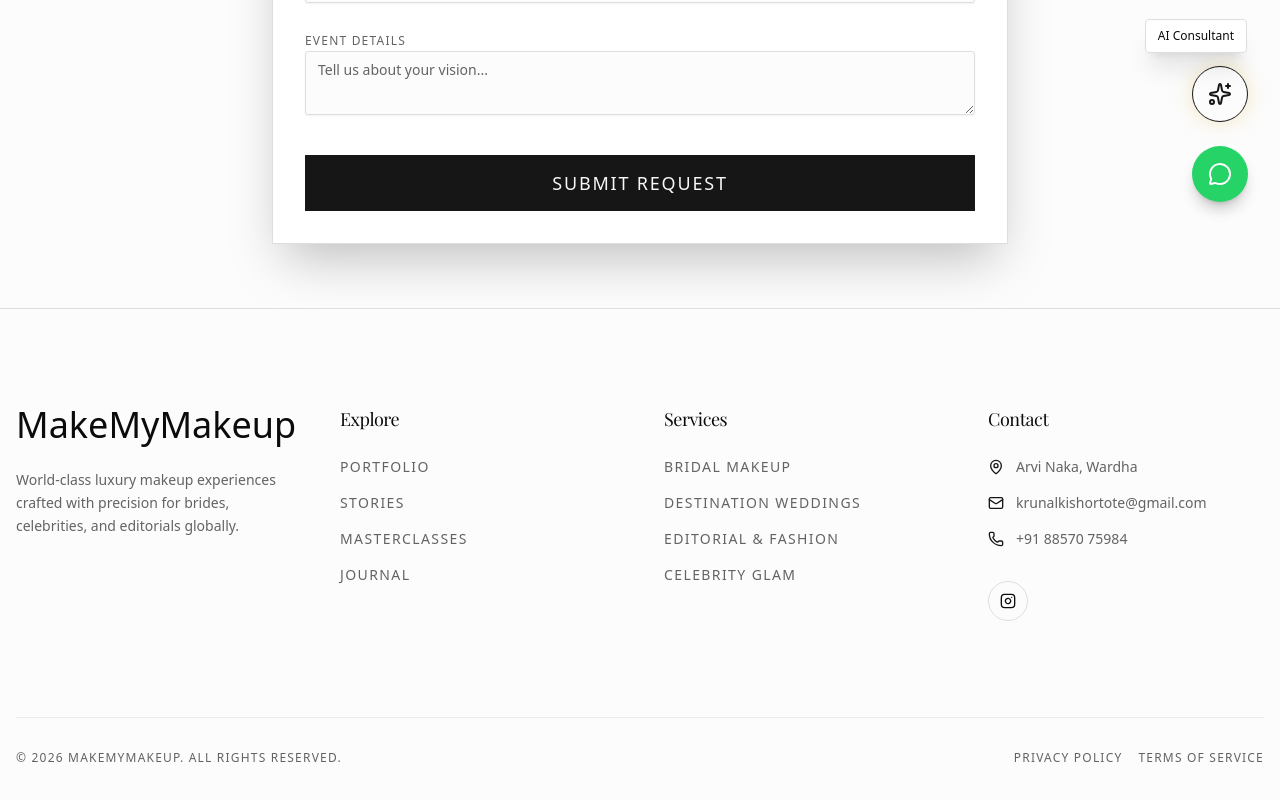
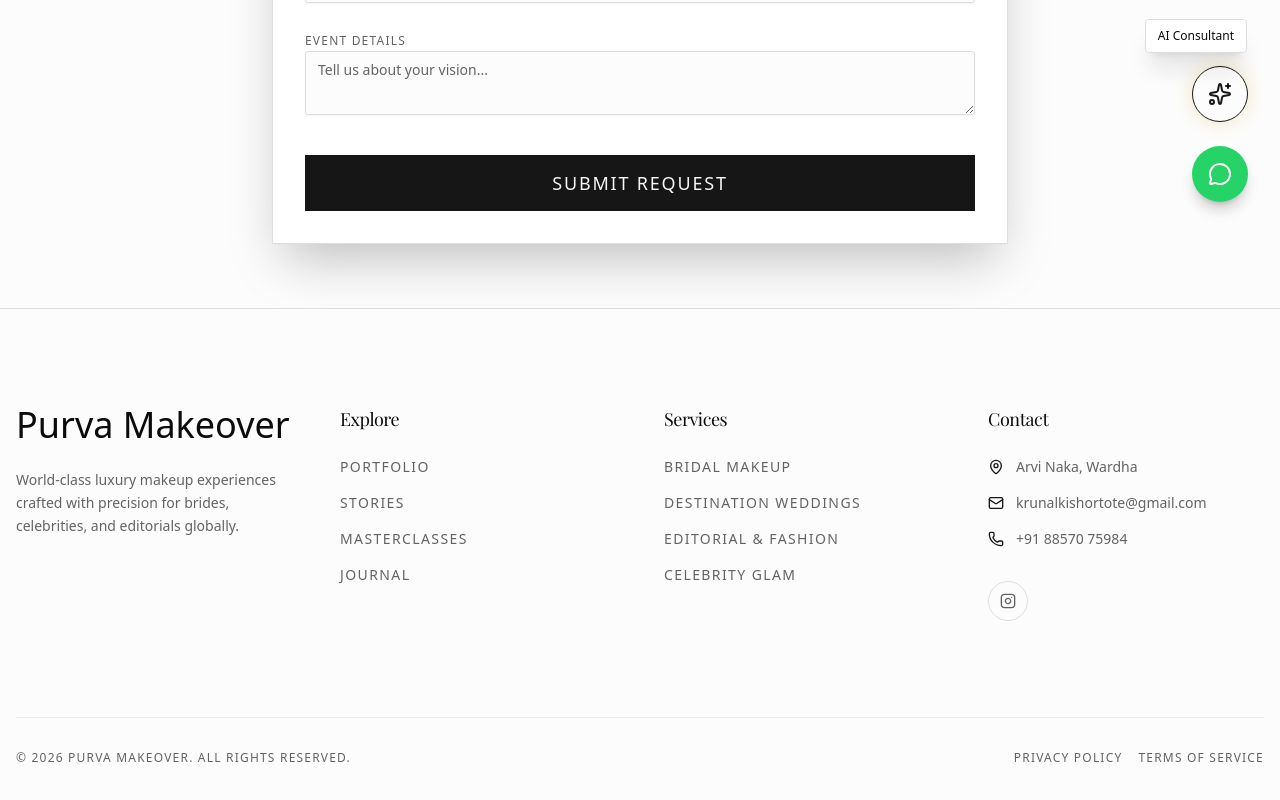
Before and after one commit to Krunal123456/luxury-beauty-platform, a Next.js app: page /book in a window 1280 px wide. Shown: the part 566-1366 px from the top of the page. Built offline with nearby package versions, Linux system fonts and the light colour scheme; a web font is replaced by a local one.

Commit message:
Rebrand to Purva Makeover and update Instagram links

```diff
--- a/src/app/layout.tsx
+++ b/src/app/layout.tsx
@@ -36,14 +36,14 @@ const cinzel = Cinzel({
 });
 
 export const metadata: Metadata = {
-  title: "Make My Makeup | Best Makeup Artist in Wardha",
+  title: "Purva Makeover | Best Makeup Artist in Wardha",
   description: "Ranked #1 luxury bridal and celebrity makeup artist in Wardha. Specializing in HD, Airbrush, and flawless beauty transformations. Book your exclusive consultation today.",
   keywords: ["wardha makeup beauty", "best makeup artist in wardha", "bridal makeup wardha", "luxury salon wardha", "makeup studio wardha", "top makeup artist wardha"],
   openGraph: {
-    title: "Make My Makeup | Best Makeup Artist in Wardha",
+    title: "Purva Makeover | Best Makeup Artist in Wardha",
     description: "Ranked #1 luxury bridal and celebrity makeup artist in Wardha. Specializing in HD, Airbrush, and flawless beauty transformations.",
     url: "https://luxury-beauty-platform.vercel.app", // User should update with their real domain
-    siteName: "Make My Makeup",
+    siteName: "Purva Makeover",
     images: [
       {
         url: "https://luxury-beauty-platform.vercel.app/bridal.png",
@@ -57,7 +57,7 @@ export const metadata: Metadata = {
   },
   twitter: {
     card: "summary_large_image",
-    title: "Make My Makeup | Best Makeup Artist in Wardha",
+    title: "Purva Makeover | Best Makeup Artist in Wardha",
     description: "Ranked #1 luxury bridal and celebrity makeup artist in Wardha.",
     images: ["https://luxury-beauty-platform.vercel.app/bridal.png"],
   },
@@ -66,7 +66,7 @@ export const metadata: Metadata = {
 const localBusinessSchema = {
   "@context": "https://schema.org",
   "@type": "BeautySalon",
-  "name": "Make My Makeup",
+  "name": "Purva Makeover",
   "image": "https://luxury-beauty-platform.vercel.app/bridal.png",
   "description": "Ranked #1 luxury bridal and celebrity makeup artist in Wardha. Specializing in HD, Airbrush, and flawless beauty transformations.",
   "address": {
--- a/src/components/Footer.tsx
+++ b/src/components/Footer.tsx
@@ -27,7 +27,7 @@ export function Footer() {
         <div className="grid md:grid-cols-4 gap-12 mb-16">
           <div className="md:col-span-1">
             <Link href="/" className="font-[family-name:var(--font-signature)] text-4xl text-foreground inline-block mb-6">
-              MakeMyMakeup
+              Purva Makeover
             </Link>
             <p className="text-muted-foreground text-sm leading-relaxed max-w-xs">
               World-class luxury makeup experiences crafted with precision for brides, celebrities, and editorials globally.
@@ -62,7 +62,7 @@ export function Footer() {
               <li className="flex items-center gap-3"><Phone className="w-4 h-4 text-primary" /> +91 88570 75984</li>
             </ul>
             <div className="flex gap-4 mt-8">
-              <a href="#" className="w-10 h-10 rounded-full border border-border flex items-center justify-center hover:border-primary hover:text-primary transition-colors">
+              <a href="https://www.instagram.com/purva_makeover10/" target="_blank" rel="noopener noreferrer" className="w-10 h-10 rounded-full border border-border flex items-center justify-center text-muted-foreground hover:text-primary hover:border-primary transition-all duration-300">
                 <Instagram className="w-4 h-4" />
               </a>
             </div>
@@ -70,7 +70,7 @@ export function Footer() {
         </div>
 
         <div className="mt-24 pt-8 border-t border-border/50 text-center text-xs tracking-widest uppercase text-muted-foreground flex flex-col md:flex-row justify-between items-center gap-4">
-          <p>© 2026 MAKEMYMAKEUP. ALL RIGHTS RESERVED.</p>
+          <p>© 2026 PURVA MAKEOVER. ALL RIGHTS RESERVED.</p>
           <div className="flex gap-4">
             <Link href="#" className="hover:text-primary">Privacy Policy</Link>
             <Link href="#" className="hover:text-primary">Terms of Service</Link>
--- a/src/components/InstagramFeed.tsx
+++ b/src/components/InstagramFeed.tsx
@@ -16,20 +16,21 @@ export function InstagramFeed() {
   return (
     <section className="py-24 bg-card border-t border-border overflow-hidden">
       <div className="container mx-auto px-4">
-        <div className="flex flex-col md:flex-row justify-between items-center mb-12 gap-6">
-          <div className="text-center md:text-left">
-            <h2 className="font-heading text-3xl md:text-4xl mb-2 text-foreground flex items-center justify-center md:justify-start gap-3">
-              <Camera className="w-8 h-8 text-primary" />
-              <span>@makemymakeup_official</span>
+        <div className="flex flex-col md:flex-row justify-between items-end mb-12">
+          <div>
+            <span className="text-primary tracking-[0.3em] uppercase text-xs font-semibold">Social</span>
+            <h2 className="font-heading text-4xl md:text-5xl mt-4 mb-4 text-foreground">
+              Follow the <span className="text-primary italic">Journey</span>
             </h2>
-            <p className="text-muted-foreground">Follow us for daily bridal inspiration & transformations</p>
+            <p className="text-muted-foreground">@purva_makeover10 on Instagram</p>
           </div>
           <a
-            href="#"
+            href="https://www.instagram.com/purva_makeover10/"
             target="_blank"
             rel="noopener noreferrer"
-            className="border border-primary text-primary px-6 py-3 text-sm font-semibold tracking-widest uppercase hover:bg-primary hover:text-primary-foreground transition-all duration-300 whitespace-nowrap"
+            className="hidden md:flex items-center gap-2 text-primary hover:text-primary/80 transition-colors tracking-widest uppercase text-xs font-semibold mt-6 md:mt-0"
           >
+            <Camera className="w-4 h-4" />
             Follow on Instagram
           </a>
         </div>
--- a/src/components/Preloader.tsx
+++ b/src/components/Preloader.tsx
@@ -31,7 +31,7 @@ export const Preloader = () => {
             className="flex flex-col items-center"
           >
             <h1 className="font-heading text-4xl md:text-6xl text-foreground mb-4 tracking-tight">
-              MakeMyMakeup
+              Purva Makeover
             </h1>
             <div className="w-48 h-[1px] bg-border relative overflow-hidden">
               <motion.div
```
